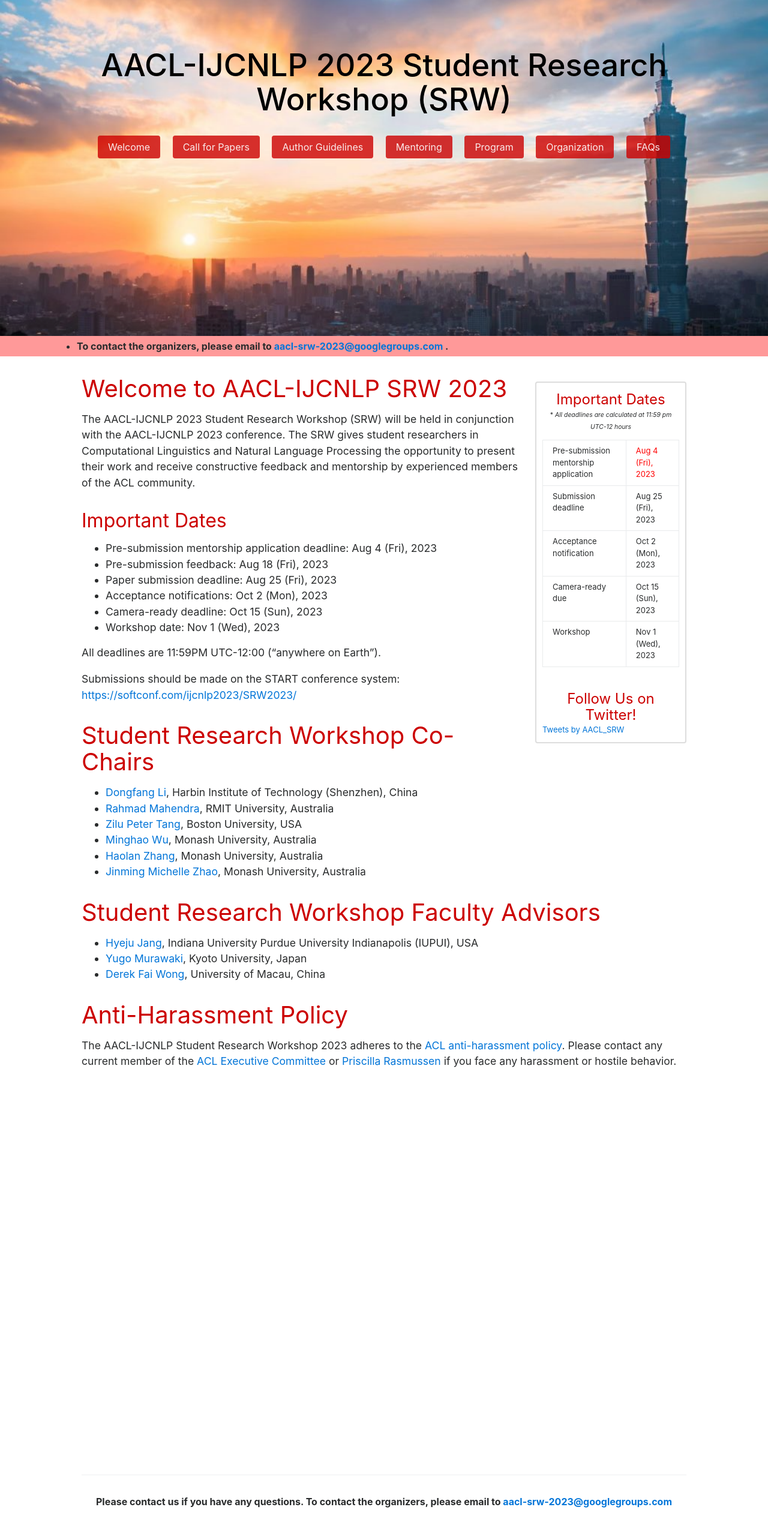
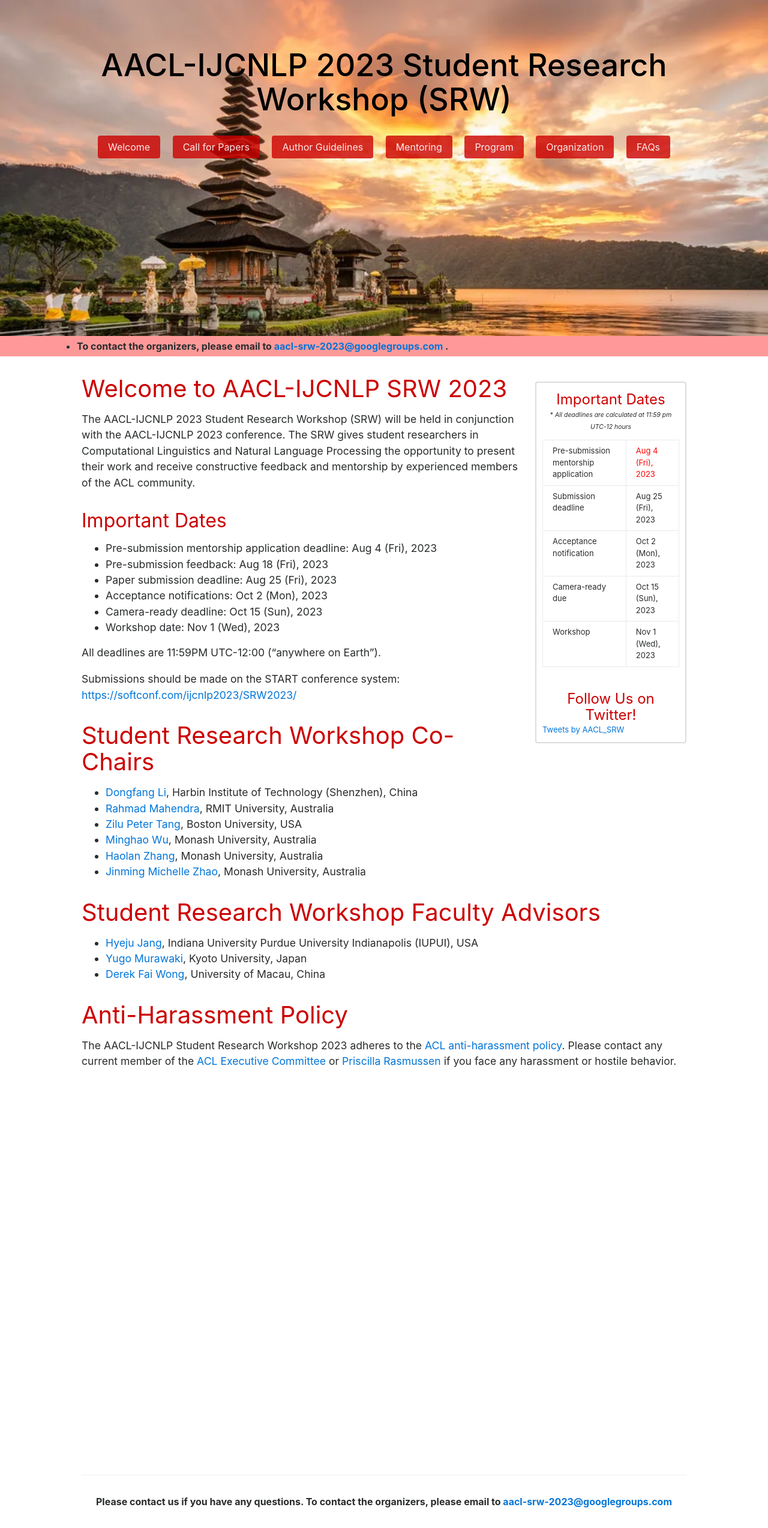
Before and after one commit to aacl2023-srw/aacl2023-srw.github.io, a Jekyll site: the page built from index.md, in a window 1280 px wide. Shown: the whole page at 60% size. Built offline with Jekyll 4.4.1, drawn with Linux system fonts in a browser that asks for light colours; comment, search, counter and statistics services are not loaded.

Commit message:
change banner to bali

```diff
--- a/css/cayman.css
+++ b/css/cayman.css
@@ -139,7 +139,7 @@ a:hover { text-decoration: underline; }
 @media screen and (max-width: 42em) { .btn { display: block; width: 100%; padding: 0.75rem; font-size: 0.9rem; }
   .btn + .btn { margin-top: 1rem; margin-left: 0; } }
 
-.page-header { color: #fff; text-align: center; color: rgba(0, 0, 0, 1.0); background-image: url(../assets/banner_fad.png); background-size: cover; height: 35em;}
+.page-header { color: #fff; text-align: center; color: rgba(0, 0, 0, 1.0); background-image: url(../assets/banner_bali.png); background-size: cover; height: 35em;}
 @media screen and (min-width: 64em) { .page-header { padding: 5rem 6rem; } }
 @media screen and (min-width: 42em) and (max-width: 64em) { .page-header { padding: 3rem 4rem; } }
 @media screen and (max-width: 42em) { .page-header { padding: 2rem 1rem; } }
```
Also changed, not shown: assets/banner_bali.png (added), 1 other file.
